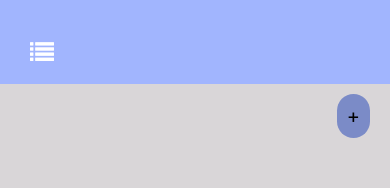
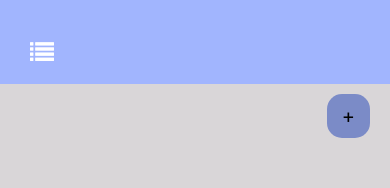
Before and after one commit to chrisDev06/T-DEV-600, a React Native app in the folder client/: screen / in a window 390 px wide. Shown: the top 188 px of the page. Built offline with nearby package versions, Linux system fonts and the light colour scheme.

Commit message:
le design au top

```diff
--- a/client/Dashboard/Pages/Body.js
+++ b/client/Dashboard/Pages/Body.js
@@ -57,9 +57,11 @@ const style = StyleSheet.create({
     marginRight: 20,
     marginTop: 10,
     padding: 10,
+    paddingLeft: 15,
+    paddingRight: 15,
     backgroundColor: "#7B8BC7",
     fontSize: 20,
-    borderRadius: 20
+    borderRadius: 15
   },
   selectList: {
     display: "grid",
--- a/client/Dashboard/Pages/List.js
+++ b/client/Dashboard/Pages/List.js
@@ -94,7 +94,8 @@ const styles = StyleSheet.create({
 
 const componentStyle = StyleSheet.create({
     text : {
-        color: "#A1B5FE"
+        color: "#7B8BC7",
+
     }
 })
 
```
